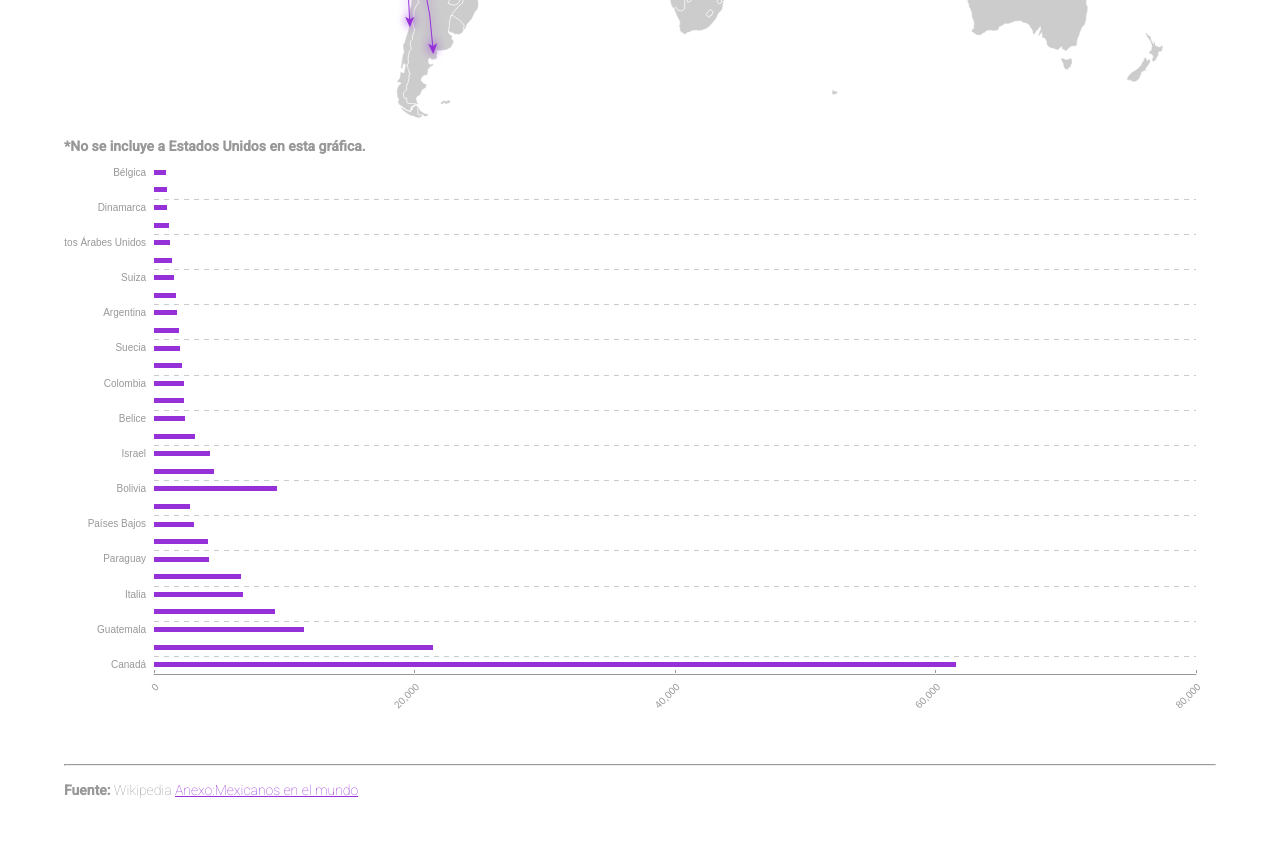
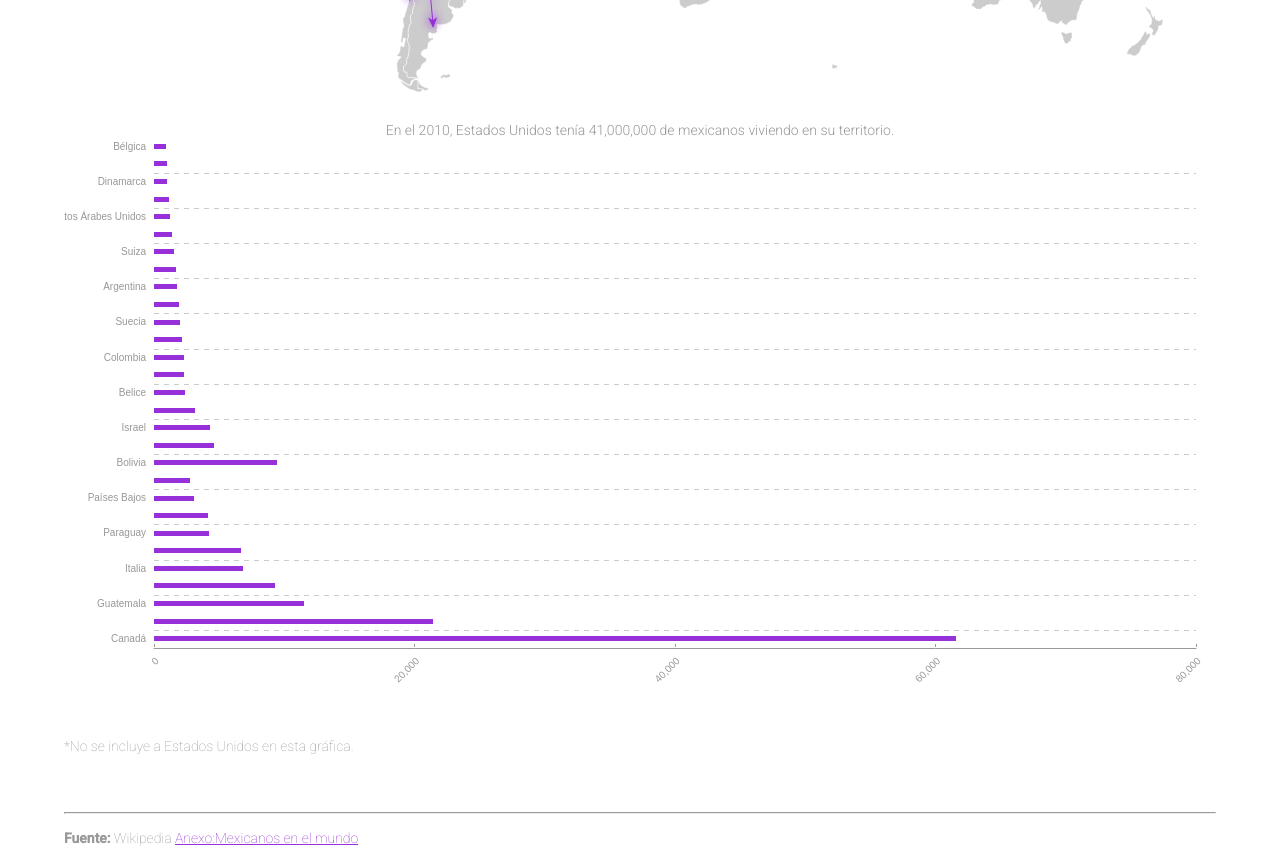
Before and after one commit to thewhiterabbit-science/thewhiterabbit-science.github.io, a plain HTML site: page projects/mexicanos_en_el_extranjero/index.html in a window 1280 px wide. Shown: the part 540-1396 px from the top of the page. Before the commit the page ends 1348 px from the top, so only its background shows below. Drawn offline with Linux system fonts and the light colour scheme; animation ran at ten frames a second.

Commit message:
Cambios layout

```diff
--- a/projects/mexicanos_en_el_extranjero/index.html
+++ b/projects/mexicanos_en_el_extranjero/index.html
@@ -19,11 +19,14 @@
 	<div id="container">
 	<h1>Mexicanos en el extranjero en 2010</h1>
 	<h2>30 países con mayor población de mexicanos.</h2>
-	<h3>En el 2010, Estados Unidos tenía 41,000,000 de mexicanos viviendo en su territorio.</h3>
 
 		<div id="main"></div>
-    <p><strong>*No se incluye a Estados Unidos en esta gráfica.</strong></p>
+
+    <h3>En el 2010, Estados Unidos tenía 41,000,000 de mexicanos viviendo en su territorio.</h3>
     <div id="main2"></div>
+    <p>*No se incluye a Estados Unidos en esta gráfica.</p>
+    <br><br><br>
+
 
 
     <hr>
```
